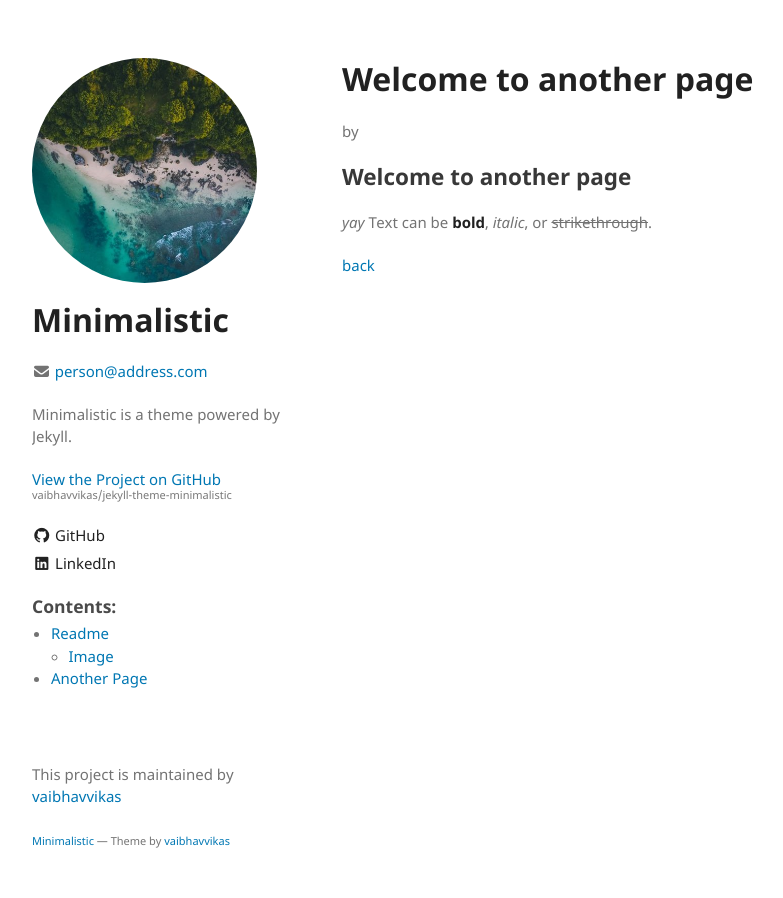
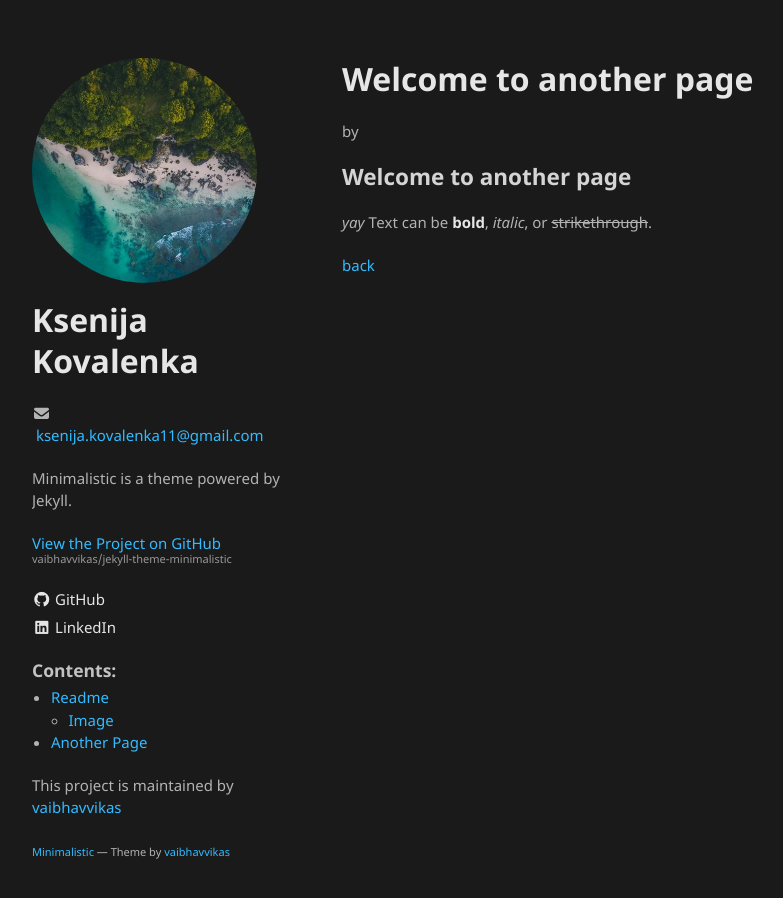
Before and after one commit to vaibhavvikas/jekyll-theme-minimalistic, a Jekyll site: the page built from another-page.md, in a window 1280 px wide. Shown: the whole page, without its empty margins (178-961 px from the left). Built offline with Jekyll 4.4.1, drawn with Linux system fonts in a browser that asks for light colours; our own code applies the rules of GitHub Pages for plain Markdown files.

Commit message:
Update _config.yml

```diff
--- a/_config.yml
+++ b/_config.yml
@@ -1,9 +1,9 @@
-title: Minimalistic
+title: Ksenija Kovalenka
 logo: /assets/img/logo.jpg
-email: person@address.com
+email: ksenija.kovalenka11@gmail.com
 description: Minimalistic is a theme powered by Jekyll.
 favicon: true
-color-scheme: auto
+color-scheme: dark
 
 plugins:
   - jekyll-sitemap
```
